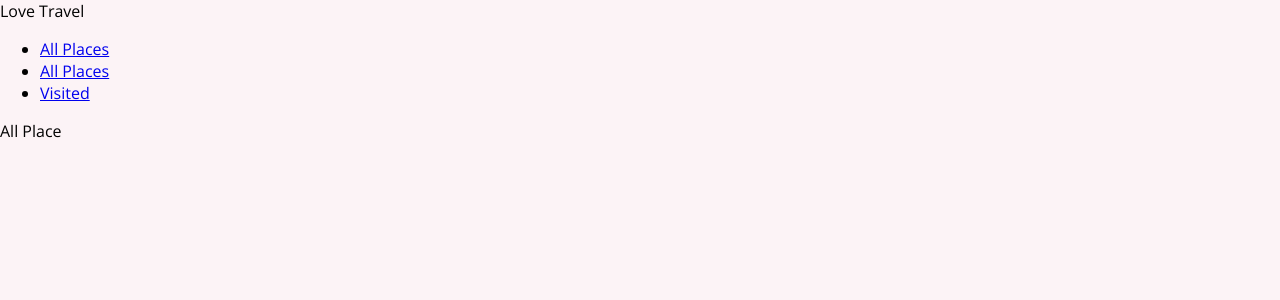
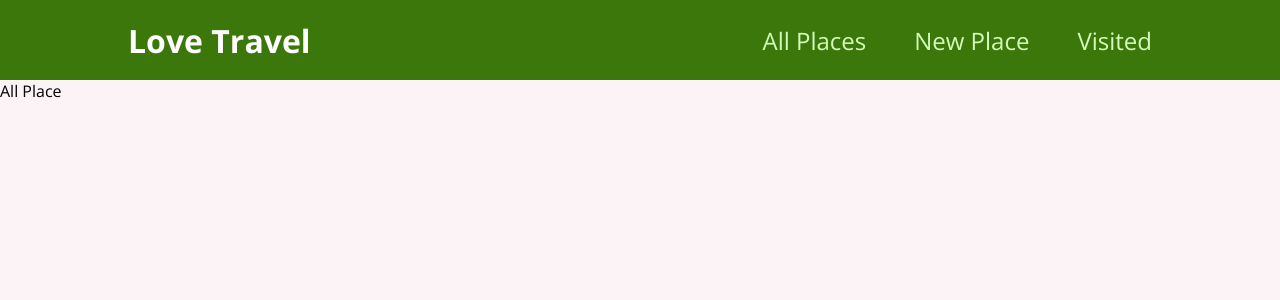
Before and after one commit to shreejanjoshi/love-travel, a React (Create React App) app: page / in a window 1280 px wide. Shown: the top 300 px of the page. Built offline with nearby package versions, Linux system fonts and the light colour scheme.

Commit message:
made the style css for nav

```diff
--- a/src/components/layout/MainNav.js
+++ b/src/components/layout/MainNav.js
@@ -1,13 +1,16 @@
 import { Link } from 'react-router-dom';
+
+// classes name can you choose
+import classes from './MainNav.module.css';
 
 function MainNav(){
     return(
-        <header>
-            <div>Love Travel</div>
+        <header className={classes.header}>
+            <div className={classes.logo}>Love Travel</div>
             <nav>
                 <ul>
                     <li><Link to='/'>All Places</Link></li>
-                    <li><Link to='/newPlace'>All Places</Link></li>
+                    <li><Link to='/newPlace'>New Place</Link></li>
                     <li><Link to='/visited'>Visited</Link></li>
                 </ul>
             </nav>
--- /dev/null
+++ b/src/components/layout/MainNav.module.css
@@ -0,0 +1,47 @@
+.header {
+    width: 100%;
+    height: 5rem;
+    display: flex;
+    align-items: center;
+    justify-content: space-between;
+    background-color: #3c770b;
+    padding: 0 10%;
+  }
+
+  .logo {
+    font-size: 2rem;
+    color: white;
+    font-weight: bold;
+  }
+
+  .header ul {
+    list-style: none;
+    margin: 0;
+    padding: 0;
+    display: flex;
+    align-items: baseline;
+  }
+
+  .header li {
+    margin-left: 3rem;
+  }
+
+  .header a {
+    text-decoration: none;
+    font-size: 1.5rem;
+    color: #d4fcb8;
+  }
+
+  .header a:hover,
+  .header a:active,
+  .header a.active {
+    color: white;
+  }
+
+  .badge {
+    background-color: #59cc20;
+    color: white;
+    border-radius: 12px;
+    padding: 0 1rem;
+    margin-left: 0.5rem;
+  }
```
